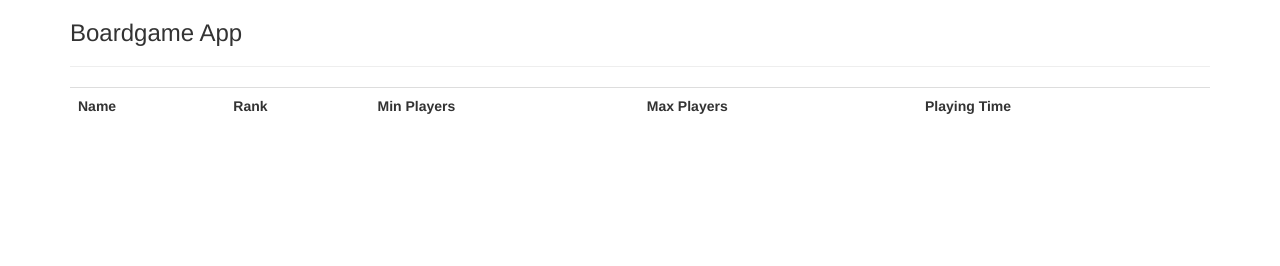
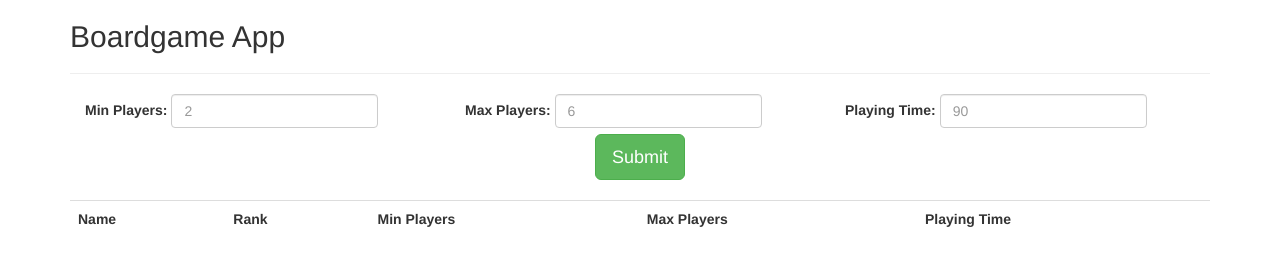
Before and after one commit to jer-keel/boardgameapp-node, a website: page public/html/boardgame.html in a window 1280 px wide. Drawn offline with nearby package versions, Linux system fonts and the light colour scheme; no server answers.

Commit message:
Update app landing page with css and styles and update version number

```diff
--- a/package.json
+++ b/package.json
@@ -1,10 +1,11 @@
 {
   "name": "BoardgameApp",
-  "version": "0.0.1",
+  "version": "0.0.3",
   "description": "Simple web app using NodeJS, Angular, and Express",
   "bugs": "https://github.com/jermkeel/boardgameapp-node",
   "dependencies": {
     "express": "4.x",
-    "sqlite3": "3.x"
+    "sqlite3": "3.x",
+    "colors": "1.x"
   }
 }
--- /dev/null
+++ b/public/css/style.css
@@ -0,0 +1,5 @@
+.center {
+  text-align: center;
+  margin: auto;
+  display: block;
+}
--- a/public/html/boardgame.html
+++ b/public/html/boardgame.html
@@ -4,20 +4,45 @@
     <!-- Set the title of the wbepage -->
     <title>Basic Boardgame App</title>
 
-    <!-- Import AngularJS, JQuery, Bootstrap, and custom JS -->
+    <!-- Import AngularJS, JQuery, Bootstrap-->
     <script src="https://ajax.googleapis.com/ajax/libs/angularjs/1.2.0/angular.min.js"></script>
     <script src="https://cdnjs.cloudflare.com/ajax/libs/jquery/2.1.3/jquery.min.js" type="text/javascript"></script>
     <link rel="stylesheet" href="https://maxcdn.bootstrapcdn.com/bootstrap/3.3.2/css/bootstrap.min.css">
+
+    <!-- Import custom css and JS -->
     <script src="/js/games.js" text="text/javascript"></script>
+    <link rel="stylesheet" href="/css/style.css">
+
   </head>
 
   <!-- Set the angular application to the body -->
   <body ng-app="gamesapp">
     <!-- Add the GameController to this div -->
     <div class="container" ng-controller="GameController">
-      <h3>Boardgame App</h3>
+      <h2>Boardgame App</h2>
       <hr>
 
+      <!-- Make an input field for user-friendly access to pulling from the API -->
+      <form class="form-inline">
+        <div class="form-group col-md-4">
+          <label for="minPlayersInput">Min Players:</label>
+          <input type="text" class="form-control" id="minPlayersInput" placeholder="2">
+        </div>
+        <div class="form-group col-md-4">
+          <label for="maxPlayersInput">Max Players:</label>
+          <input type="text" class="form-control" id="maxPlayersInput" placeholder="6">
+        </div>
+        <div class="form-group col-md-4">
+          <label for="playingTimeInput">Playing Time:</label>
+          <input type="text" class="form-control" id="playingTimeInput" placeholder="90">
+        </div>
+      </form>
+      <br>
+      <br>
+      <div class="center">
+        <button class="btn btn-success btn-lg" type="submit">Submit</button>
+      </div>
+      <br>
       <!-- Make a table, add header row, then for each game received from the API add another row -->
       <table class="table">
         <tr>
```
Also changed, not shown: routes/boardgame.js (+11 -2 lines).
